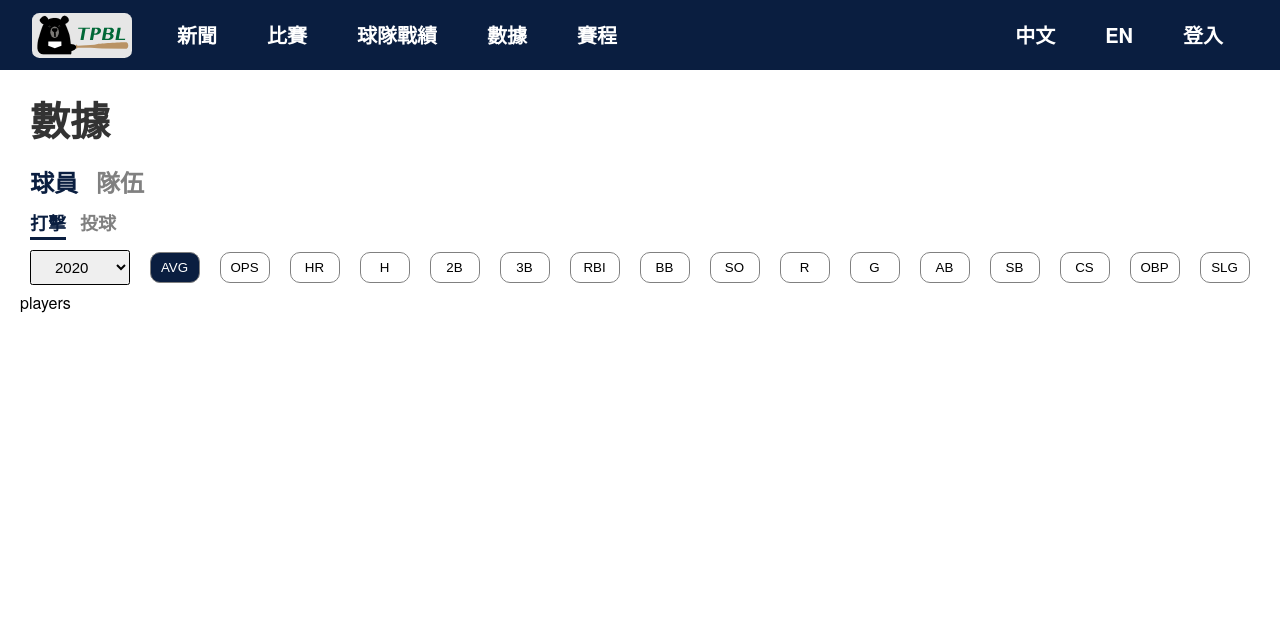
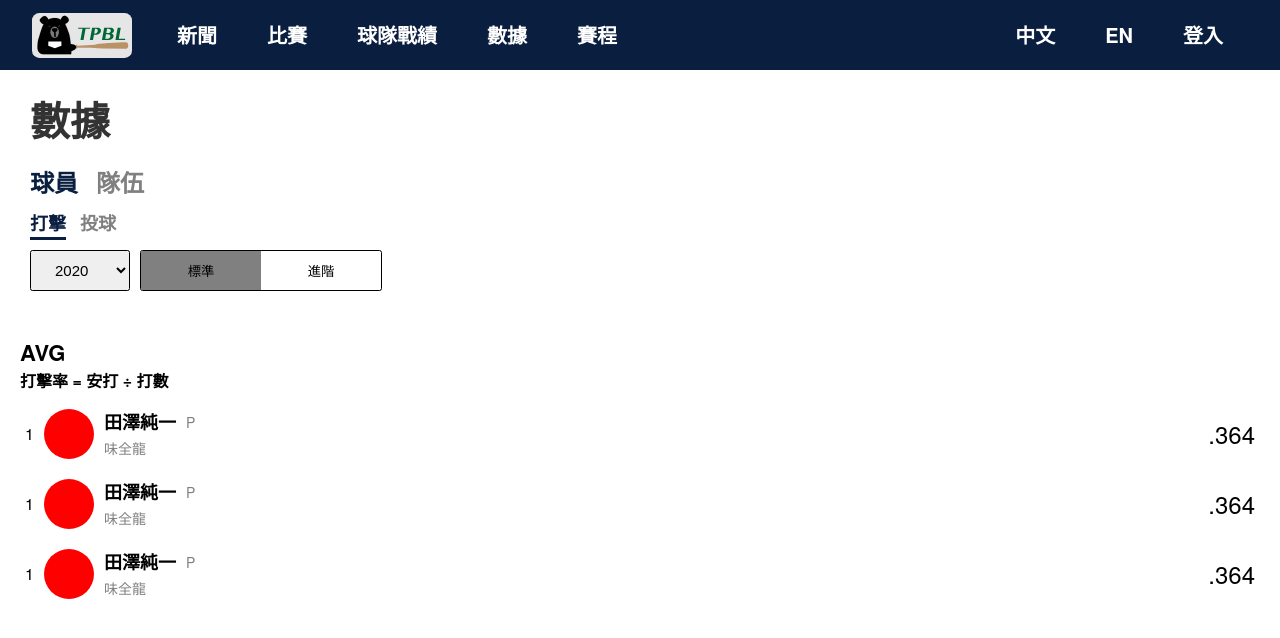
Before and after one commit to ai86109/TPBL-Frontend, a React (Create React App) app: page /#/stats in a window 1280 px wide. Shown: the top 638 px of the page. Built offline with nearby package versions, Linux system fonts and the light colour scheme.

Commit message:
feat: 新增 stats 頁面資料 UI 新增 stats 頁面下半部資料部分，窄寬度 device 的畫面

```diff
--- a/src/constants/breakpoint.js
+++ b/src/constants/breakpoint.js
@@ -1,3 +1,4 @@
 export const MEDIA_QUERY_SM = '@media screen and (min-width: 414px)';
+export const MEDIA_QUERY_SMtoMD = '@media screen and (min-width: 570px)';
 export const MEDIA_QUERY_MD = '@media screen and (min-width: 768px)';
 export const MEDIA_QUERY_LG = '@media screen and (min-width: 1024px)';
--- a/src/locales/en.json
+++ b/src/locales/en.json
@@ -38,6 +38,10 @@
     "player": "Player",
     "team": "Team",
     "hitting": "Hitting",
-    "pitching": "Pitching"
+    "pitching": "Pitching",
+    "AVG": {
+      "title": "AVG",
+      "desc": "Batting Average = H / AB"
+    }
   }
 }
--- a/src/locales/zh-TW.json
+++ b/src/locales/zh-TW.json
@@ -38,6 +38,10 @@
     "player": "球員",
     "team": "隊伍",
     "hitting": "打擊",
-    "pitching": "投球"
+    "pitching": "投球",
+    "AVG": {
+      "title": "AVG",
+      "desc": "打擊率 = 安打 ÷ 打數"
+    }
   }
 }
--- /dev/null
+++ b/src/pages/StatsPage/Form.js
@@ -0,0 +1,159 @@
+import React, { useContext, useEffect, useState } from 'react';
+import styled from 'styled-components';
+import { useTranslation } from 'react-i18next';
+import { MEDIA_QUERY_LG, MEDIA_QUERY_MD, MEDIA_QUERY_SM } from '../../constants/breakpoint';
+
+const FormContainer = styled.div`
+    display: flex;
+    flex-direction: column;
+    width: 100%;
+  `
+
+  const BoxHeader = styled.div`
+    margin-top: 30px;
+  `
+
+  const Title = styled.div`
+    font-size: 22px;
+    font-weight: 700;
+    margin: 10px 0;
+  `
+
+  const Description = styled.div`
+    font-weight: 700;
+    margin: 10px 0;
+  `
+
+  const BoxBody = styled.div`
+    display: flex;
+    justify-content: space-between;
+    width: 100%;
+    align-items: center;
+    padding: 10px 5px;
+  `
+
+  const BoxBodyLeft = styled.div`
+    display: flex;
+  `
+
+  const BoxBodyRight = styled.div`
+    font-size: 24px;
+    font-weight: 500;
+  `
+
+  const Rank = styled.div`
+    display: flex;
+    align-items: center;
+    margin-right: 10px;
+  `
+
+  const ProfileContainer = styled.div`
+    display: flex;
+    align-items: center;
+  `
+
+  const PlayerProfilePic = styled.div`
+    display: flex;
+    align-items: center;
+    background-color: red;
+    border-radius: 50%;
+    width: 50px;
+    height: 50px;
+    margin-right: 10px;
+  `
+
+  const PlayerInfo = styled.div`
+    display: flex;
+    flex-direction: column;
+  `
+
+  const PlayerInfoTop = styled.div`
+    display: flex;
+    align-items: center;
+    margin-bottom: 10px;
+  `
+
+  const PlayerName = styled.div`
+    font-size: 18px;
+    font-weight: 600;
+    margin-right: 10px;
+  `
+
+  const PlayerPosition = styled.div`
+    font-size: 14px;
+    color: grey;
+  `
+
+  const PlayerTeam = styled.div`
+    font-size: 14px;
+    color: grey;
+  `
+
+  const TeamName = styled.div`
+    font-size: 18px;
+    font-weight: 600;
+  `
+
+  function Profile({nav}) {
+    if(nav === 'team') {
+      return (
+        <ProfileContainer>
+          <TeamName>中信兄弟</TeamName>
+        </ProfileContainer>
+      )
+    }
+    return (
+      <ProfileContainer>
+        <PlayerProfilePic></PlayerProfilePic>
+        <PlayerInfo>
+          <PlayerInfoTop>
+            <PlayerName>田澤純一</PlayerName>
+            <PlayerPosition>P</PlayerPosition>
+          </PlayerInfoTop>
+          <PlayerTeam>味全龍</PlayerTeam>
+        </PlayerInfo>
+      </ProfileContainer>
+    )
+  }
+
+export default function Form({nav, year, subNav, dataType, statsType}) {
+  const { t } = useTranslation();
+
+  const standardTitles = [
+
+  ]
+
+  const advancedTitles = [
+
+  ]
+
+  return (
+    <FormContainer>
+      <BoxHeader>
+        <Title>{t(`stats.${statsType}.title`)}</Title>
+        <Description>{t(`stats.${statsType}.desc`)}</Description>
+      </BoxHeader>
+      <BoxBody>
+        <BoxBodyLeft>
+          <Rank>1</Rank>
+          <Profile nav={nav} />
+        </BoxBodyLeft>
+        <BoxBodyRight>.364</BoxBodyRight>
+      </BoxBody>
+      <BoxBody>
+        <BoxBodyLeft>
+          <Rank>1</Rank>
+          <Profile />
+        </BoxBodyLeft>
+        <BoxBodyRight>.364</BoxBodyRight>
+      </BoxBody>
+      <BoxBody>
+        <BoxBodyLeft>
+          <Rank>1</Rank>
+          <Profile />
+        </BoxBodyLeft>
+        <BoxBodyRight>.364</BoxBodyRight>
+      </BoxBody>
+    </FormContainer>
+  )
+}
--- a/src/pages/StatsPage/Players.js
+++ b/src/pages/StatsPage/Players.js
@@ -3,8 +3,16 @@ import styled from 'styled-components';
 import { useTranslation } from 'react-i18next';
 import { MEDIA_QUERY_LG, MEDIA_QUERY_MD, MEDIA_QUERY_SM } from '../../constants/breakpoint';
 
-export default function Players() {
+export default function Players({year, subNav, statsType}) {
+  const standardTitles = [
+
+  ]
+
+  const advancedTitles = [
+
+  ]
+
   return (
-    <span>players</span>
+    <Players
   )
 }
--- a/src/pages/StatsPage/StatsPage.js
+++ b/src/pages/StatsPage/StatsPage.js
@@ -1,20 +1,11 @@
-import React, { useContext, useEffect, useState } from 'react';
+import React, { useState } from 'react';
 import styled from 'styled-components';
 import { useTranslation } from 'react-i18next';
-import { MEDIA_QUERY_LG, MEDIA_QUERY_MD, MEDIA_QUERY_SM } from '../../constants/breakpoint';
-import Players from './Players';
-import Teams from './Teams';
-
-const Root = styled.div`
-  background-color: #f3f3f3;
-  width: 100%;
-  min-height: 700px;
-`
+import { MEDIA_QUERY_LG, MEDIA_QUERY_MD, MEDIA_QUERY_SM, MEDIA_QUERY_SMtoMD } from '../../constants/breakpoint';
+import Form from './Form';
 
 const Container = styled.div`
   background-color: #fff;
-  border-color: #fff;
-  max-width: 1400px;
   width: 100%;
   min-height: 700px;
   margin: 0 auto;
@@ -22,9 +13,7 @@ const Container = styled.div`
   flex-direction: column;
   align-items: flex-start;
   font-size: 16px;
-  ${MEDIA_QUERY_LG} {
   padding: 2rem;
-  }
 `
 
 const Header = styled.div`
@@ -93,10 +82,32 @@ const SelectForm = styled.select`
   }
 `
 
+const StatsDataType = styled.div`
+  border: 1px solid black;
+  border-radius: 0.25rem;
+  ${MEDIA_QUERY_MD} {
+    display: flex;
+    align-items: center;
+  }
+`
+
+const DataType = styled.button`
+  padding: 10px 20px;
+  min-width: 12rem;
+  max-width: 20rem;
+  cursor: pointer;
+  height: 100%;
+  ${(props) => props.$active && `background-color: grey;`}
+`
+
 const StatsType = styled.div`
   display: flex;
   align-items: center;
   overflow: scroll;
+  margin-top: 10px;
+  ${MEDIA_QUERY_SMtoMD} {
+    display: none;
+  }
 `
 
 const Type = styled.button`
@@ -110,34 +121,35 @@ const Type = styled.button`
   ${(props) => props.$active && `background-color: #0A1E40; color: #fff`}
 `
 
-const Form = styled.div``
-
-
-function SelectButtons({t, nav, setNav, subNav, setSubNav, year, setYear, statsType, setStatsType, statsTypeTitles}) {
+function SelectButtons({t, nav, setNav, subNav, setSubNav, year, setYear, statsType, setStatsType, statsTypeTitles, dataType, setDataType}) {
   return (
     <SelectButtonsContainer>
       <NavList>
         <Nav
           onClick={() => setNav('player')}
           $active={nav === 'player'}
-        >{t('stats.player')}
+        >
+          {t('stats.player')}
         </Nav>
         <Nav
           onClick={() => setNav('team')}
           $active={nav === 'team'}
-        >{t('stats.team')}
+        >
+          {t('stats.team')}
         </Nav>
       </NavList>
       <NavList>
         <SubNav
           onClick={() => setSubNav('hitting')}
           $active={subNav === 'hitting'}
-        >{t('stats.hitting')}
+        >
+          {t('stats.hitting')}
         </SubNav>
         <SubNav
           onClick={() => setSubNav('pitching')}
           $active={subNav === 'pitching'}
-        >{t('stats.pitching')}
+        >
+          {t('stats.pitching')}
         </SubNav>
       </NavList>
       <YearsAndStatsType>
@@ -146,27 +158,41 @@ function SelectButtons({t, nav, setNav, subNav, setSubNav, year, setYear, statsT
           <option value="2019">2019</option>
           <option value="2018">2018</option>
         </SelectForm>
+        <StatsDataType>
+          <DataType
+            onClick={() => setDataType('standard')}
+            $active={dataType === 'standard'}
+          >{t('standings.standard')}
+          </DataType>
+          <DataType
+            onClick={() => setDataType('advanced')}
+            $active={dataType === 'advanced'}
+          >{t('standings.advanced')}
+          </DataType>
+        </StatsDataType>
+      </YearsAndStatsType>
       <StatsType>
           {statsTypeTitles.map((title, key) => (
             <Type
               key={key}
               onClick={() => setStatsType(title)}
               $active={statsType === title}
-            >{title}
+            >
+              {title}
             </Type>
           ))}
         </StatsType>
-      </YearsAndStatsType>
     </SelectButtonsContainer>
   )
 }
 
 export default function StandingsPage() {
-  const { t, i18n } = useTranslation();
+  const { t } = useTranslation();
   const [ year, setYear ] = useState(2020)
   const [ nav, setNav ] = useState('player')
   const [ subNav, setSubNav ] = useState('hitting')
   const [ statsType, setStatsType ] = useState('AVG')
+  const [ dataType, setDataType ] = useState('standard')
 
   const statsTypeTitles = [
     'avg'.toUpperCase(),
@@ -187,23 +213,7 @@ export default function StandingsPage() {
     'slg'.toUpperCase(),
   ]
 
-  const standardTitles = [
-
-  ]
-
-  const advancedTitles = [
-
-  ]
-
-  /*useEffect(() => {
-    fetch(`https://floating-river-74889.herokuapp.com/standingsApi/${year}/${season}`)
-      .then(res => res.json())
-      .then(data => setStandings(data))
-      .catch(err => console.log(err))
-  }, [year, season])*/
-
   return (
-    <Root>
     <Container>
       <Header>
         <PageTitle>{t('navbar.stats')}</PageTitle>
@@ -216,14 +226,19 @@ export default function StandingsPage() {
           year={year}
           setYear={setYear}
           statsType={statsType}
+          dataType={dataType}
+          setDataType={setDataType}
           setStatsType={setStatsType}
           statsTypeTitles={statsTypeTitles}
         />
       </Header>
-        <Form>
-          {nav === 'player' ? <Players/> : <Teams/>}
-        </Form>
+      <Form
+        nav={nav}
+        year={year}
+        subNav={subNav}
+        dataType={dataType}
+        statsType={statsType}
+      />
     </Container>
-    </Root>
   )
 }
--- a/src/pages/StatsPage/Teams.js
+++ /dev/null
@@ -1,10 +0,0 @@
-import React, { useContext, useEffect, useState } from 'react';
-import styled from 'styled-components';
-import { useTranslation } from 'react-i18next';
-import { MEDIA_QUERY_LG, MEDIA_QUERY_MD, MEDIA_QUERY_SM } from '../../constants/breakpoint';
-
-export default function Teams() {
-  return (
-    <span>teams</span>
-  )
-}
```
Also changed, not shown: 1 other file (tests, documents, lock files or other folders). Lines whose indentation alone changed are shown as unchanged.
